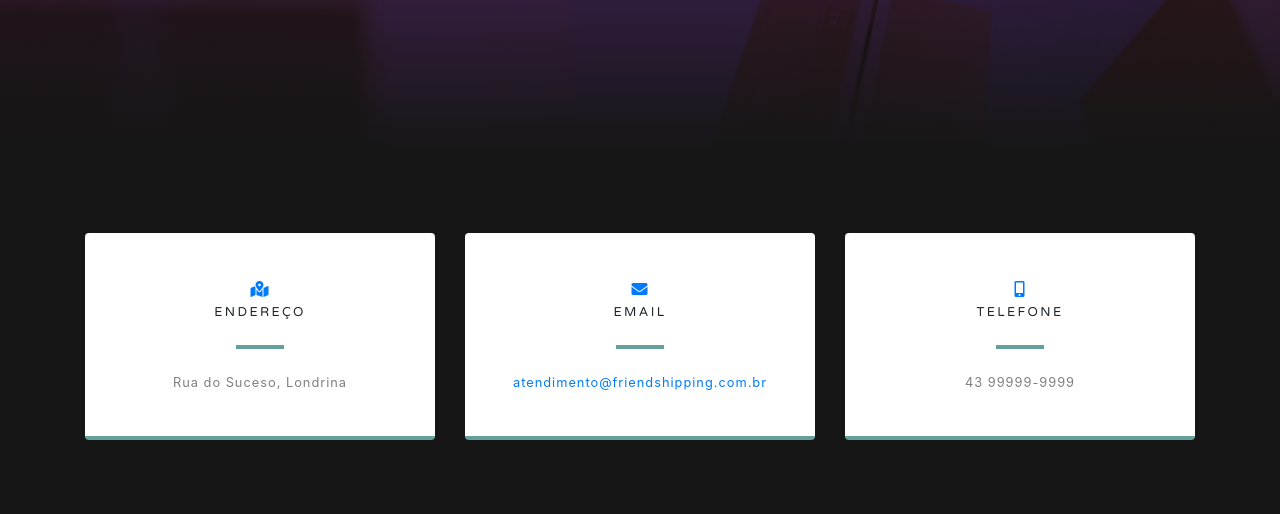
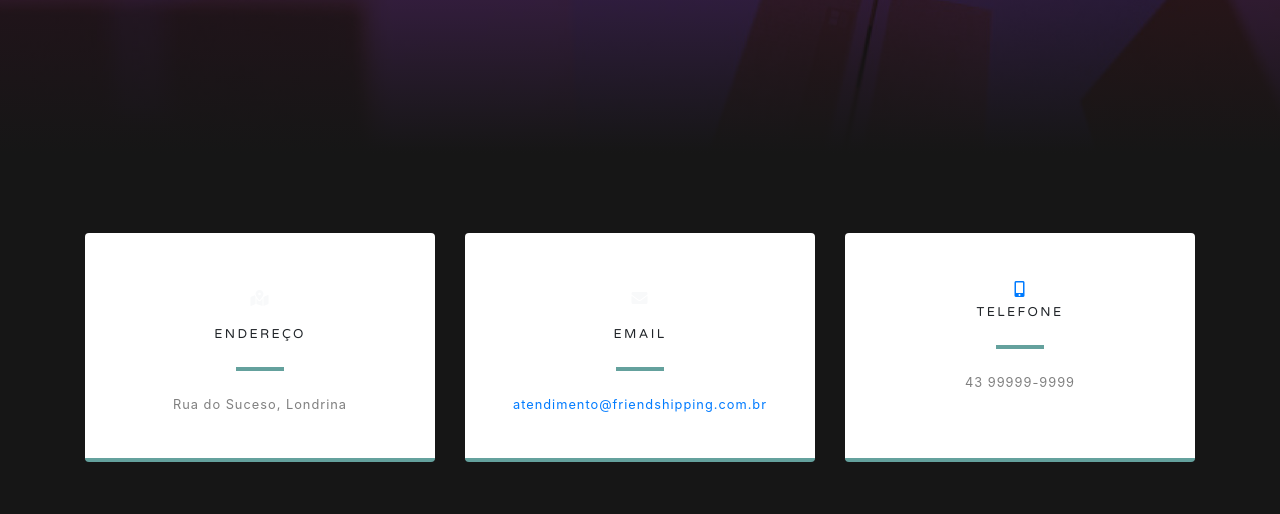
Before and after one commit to friendshipping/friendshipping.github.io, a website with bundled scripts: page index.html in a window 1280 px wide. Shown: the part 3754-4268 px from the top of the page. Built offline with nearby package versions, Linux system fonts and the light colour scheme.

Commit message:
Update index.html

```diff
--- a/index.html
+++ b/index.html
@@ -192,7 +192,7 @@
         <div class="col-md-4 mb-3 mb-md-0">
           <div class="card py-4 h-100">
             <div class="card-body text-center">
-              <i class="fas fa-map-marked-alt text-primary mb-2"></i>
+              <i class="fas fa-map-marked-alt text-light alert mb-2"></i>
               <h4 class="text-uppercase m-0">Endereço</h4>
               <hr class="my-4">
               <div class="small text-black-50">Rua do Suceso, Londrina</div>
@@ -203,7 +203,7 @@
         <div class="col-md-4 mb-3 mb-md-0">
           <div class="card py-4 h-100">
             <div class="card-body text-center">
-              <i class="fas fa-envelope text-primary mb-2"></i>
+              <i class="fas fa-envelope text-light alert mb-2"></i>
               <h4 class="text-uppercase m-0">Email</h4>
               <hr class="my-4">
               <div class="small text-black-50">
```
